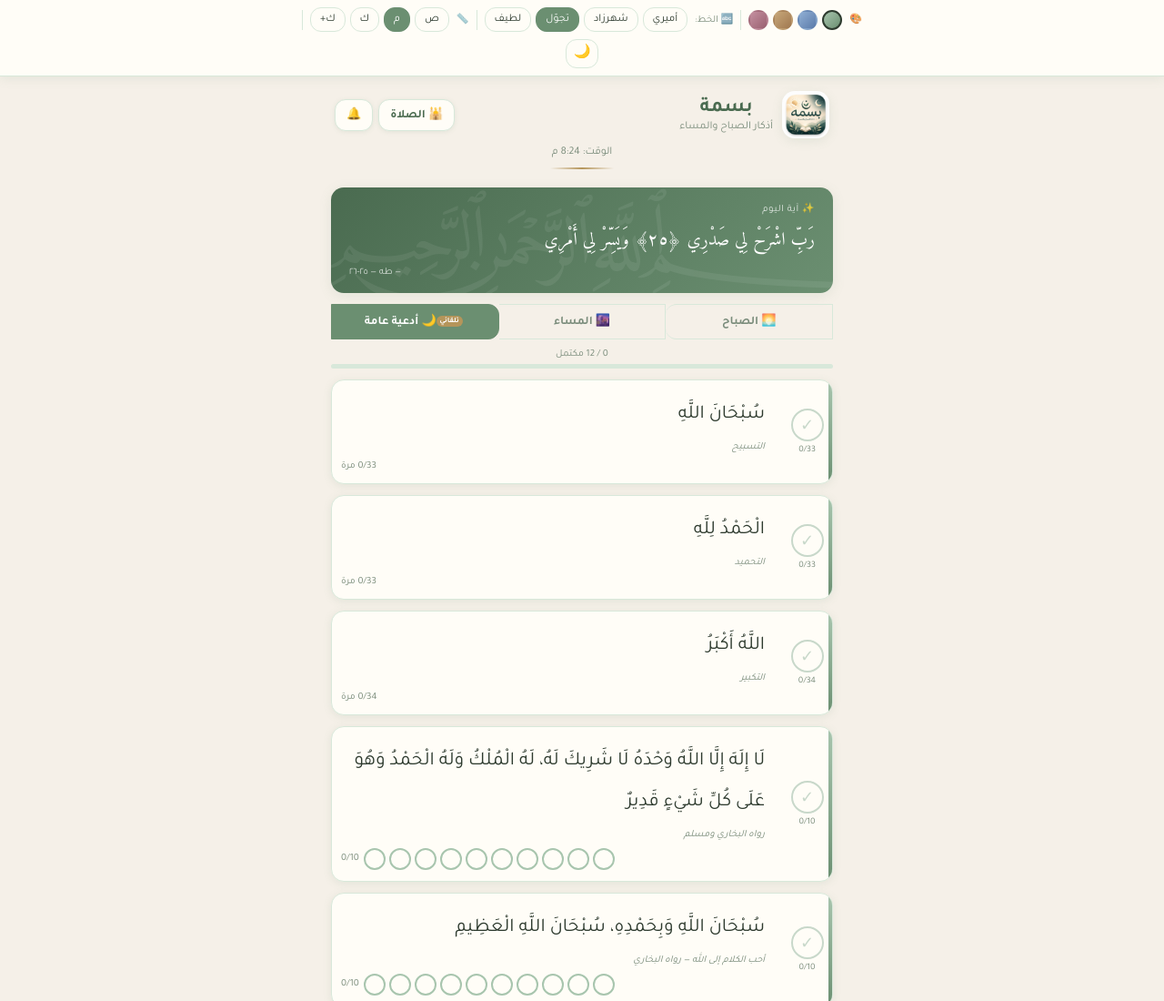
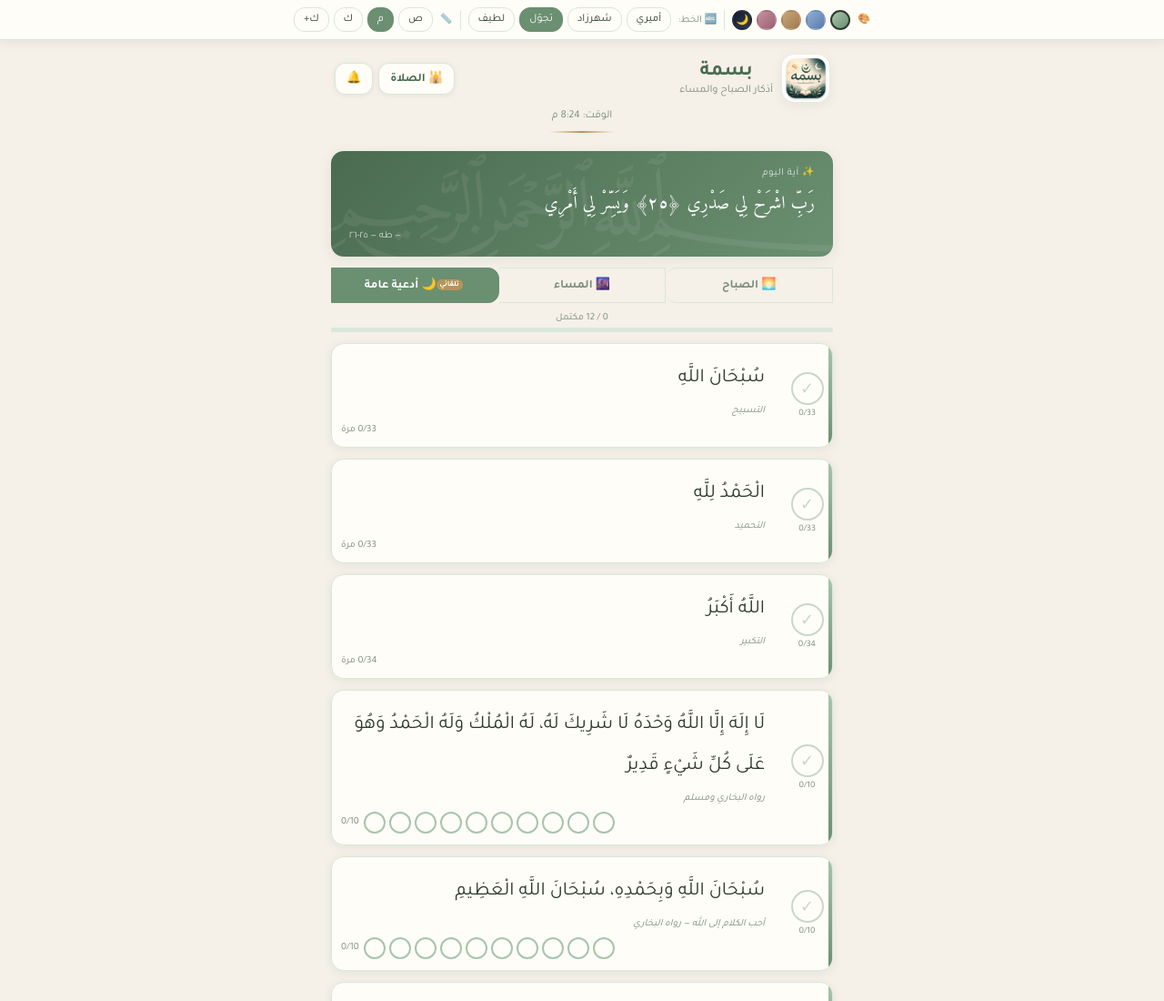
Before and after one commit to hyr55cc/BASMAH, a plain HTML site: page index.html in a window 1280 px wide. Shown: the top 1100 px of the page at 91% size. Drawn offline with Linux system fonts and the light colour scheme; no server answers; a web font is replaced by a local one.

Commit message:
Add files via upload

```diff
--- a/index.html
+++ b/index.html
@@ -60,7 +60,17 @@ body.dark .ayah-inner { background:linear-gradient(135deg,#1a2e20,#243828); }
 body.dark .friday-inner { background:linear-gradient(135deg,#3a2a10,#4a3818); }
 body.dark .top-bar { border-bottom-color:var(--border); }
 body.dark .nav-link { color:var(--text-muted); }
-body.dark .moon-btn { background:var(--accent); color:#0f1117; }
+.moon-btn {
+  width:22px; height:22px; border-radius:50%;
+  border: 2.5px solid transparent;
+  background: linear-gradient(135deg,#1a1a2e,#2c3e50);
+  font-size:11px; cursor:pointer;
+  transition: transform .2s, border-color .2s;
+  display:flex; align-items:center; justify-content:center;
+  flex-shrink:0; padding:0; line-height:1;
+}
+.moon-btn:hover { transform:scale(1.2); }
+body.dark .moon-btn { background:linear-gradient(135deg,#c8a86a,#b5955a); border-color:var(--gold); }
 
 body.theme-green{--bg:#f5f0e8;--card:#fffdf7;--accent:#6b8f71;--accent-light:#a8c5ae;--accent-dark:#4a6b50;--text:#2d3a2e;--text-muted:#7a8c7b;--border:#d8e8da;--gold:#b5955a;--shadow:rgba(107,143,113,.13);--check-idle:#c8d8ca;--check-done:#6b8f71}
 body.theme-blue {--bg:#eef2fa;--card:#f7f9fe;--accent:#5b7baa;--accent-light:#90afd4;--accent-dark:#3a5880;--text:#1e2d40;--text-muted:#6a82a0;--border:#c0d0e8;--gold:#7a6030;--shadow:rgba(91,123,170,.13);--check-idle:#b8cbdf;--check-done:#5b7baa}
@@ -344,6 +354,7 @@ body{font-family:var(--ui-font);background:var(--bg);color:var(--text);min-heigh
       <button class="theme-btn" data-t="blue"  onclick="setTheme('blue',this)"></button>
       <button class="theme-btn" data-t="sand"  onclick="setTheme('sand',this)"></button>
       <button class="theme-btn" data-t="rose"  onclick="setTheme('rose',this)"></button>
+      <button class="moon-btn" id="darkBtn" onclick="toggleDark()" title="الوضع الليلي">🌙</button>
     </div>
     <div class="sep"></div>
     <span class="ctrl-label">🔤 الخط:</span>
@@ -361,8 +372,6 @@ body{font-family:var(--ui-font);background:var(--bg);color:var(--text);min-heigh
       <button class="ctrl-btn"        data-s="fs-lg" onclick="setSize('fs-lg',this)">ك</button>
       <button class="ctrl-btn"        data-s="fs-xl" onclick="setSize('fs-xl',this)">ك+</button>
     </div>
-    <div class="sep"></div>
-    <button class="ctrl-btn moon-btn" id="darkBtn" onclick="toggleDark()" title="الوضع الليلي" style="font-size:15px;padding:3px 8px">🌙</button>
   </div>
 </div>
 
```
